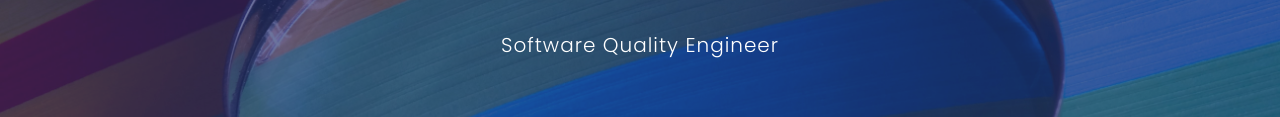
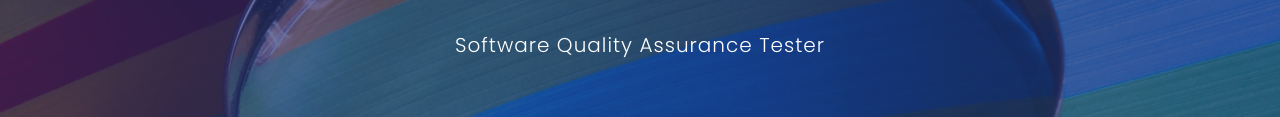
Before and after one commit to hofitsh28/HofitWizman-Software-tester, a plain HTML site: page index.html in a window 1280 px wide. Shown: the part 436-553 px from the top of the page. Drawn offline with nearby package versions, Linux system fonts and the light colour scheme; files whose address does not match are found by name.

Commit message:
Update index.html

```diff
--- a/index.html
+++ b/index.html
@@ -105,7 +105,7 @@
 					<div class="col-md-12 text-center">
 						<div class="header-text">
 							<h2><br>Hofit Wizman<br></h2>
-							<p>Software Quality Engineer</p>
+							<p>Software Quality Assurance Tester</p>
 							<a href="Hofit Wizman CV.docx" download>download resume</a>
 						</div><!--/.header-text-->
 					</div><!--/.col-->
```
